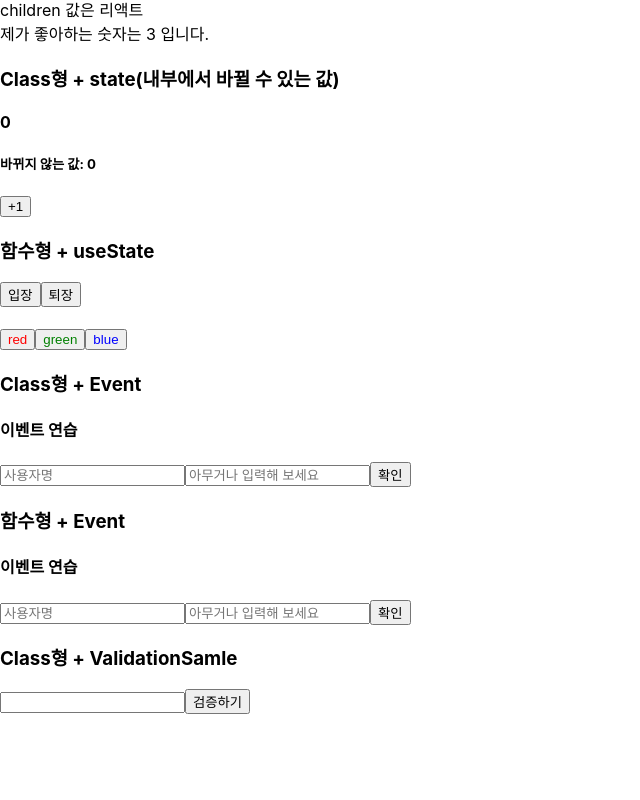
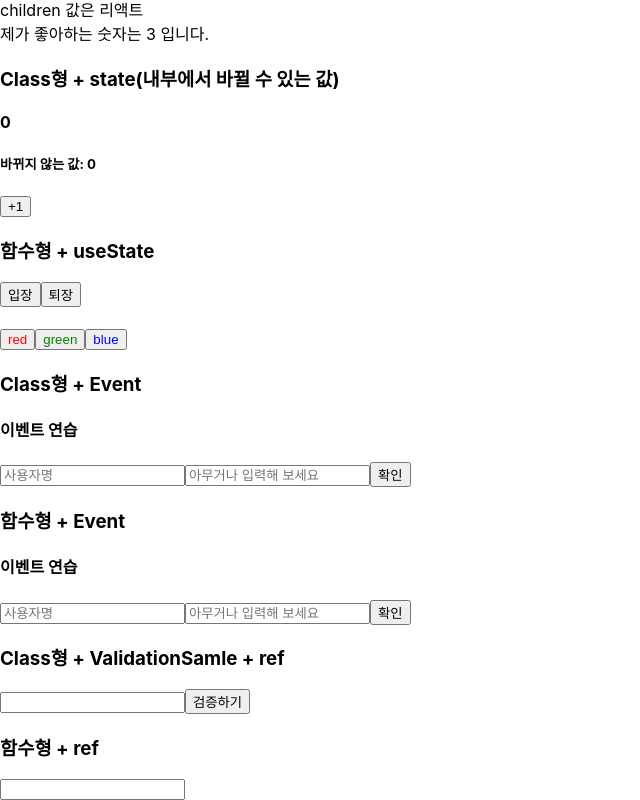
Before and after one commit to th0Kim/react-ezen, a React (Create React App) app in the folder hello-react/: page / in a window 1280 px wide. Shown: the part 228-1028 px from the top of the page, without its empty margins (0-640 px from the left). Before the commit the page ends 942 px from the top, so only its background shows below. Built offline with nearby package versions, Linux system fonts and the light colour scheme.

Commit message:
함수형 ref sample

```diff
--- a/hello-react/src/App.js
+++ b/hello-react/src/App.js
@@ -7,7 +7,8 @@ import CounterC from './Counter_c'; // state
 import Say from './Say'; // useState
 import EventPracticeC from './EventPractice_c'; // 이벤트 핸들링
 import EventPractice from './EventPractice'; // 이벤트 핸들링
-import ValidationSampleC from './ValidationSample_c'; // 이벤트 핸들링
+import ValidationSampleC from './ValidationSample_c'; // ref 예시
+import RefSample from './RefSample'; // ref 예시
 
 const App = () => {
   return (
@@ -36,8 +37,12 @@ const App = () => {
       <h3>함수형 + Event</h3>
       <EventPractice></EventPractice>
 
-      <h3>Class형 + ValidationSamle</h3>
+
+      <h3>Class형 + ValidationSamle + ref</h3>
       <ValidationSampleC></ValidationSampleC>
+
+      <h3>함수형 + ref</h3>
+      <RefSample></RefSample>
     </div>
   );
 }
--- /dev/null
+++ b/hello-react/src/RefSample.js
@@ -0,0 +1,15 @@
+import React, { Component } from 'react';
+
+class RefSample extends Component {
+  input = React.createRef();
+
+  render() {
+    return (
+      <div>
+        <input ref={(this.input)} />
+      </div>
+    );
+  }
+}
+
+export default RefSample;
```
